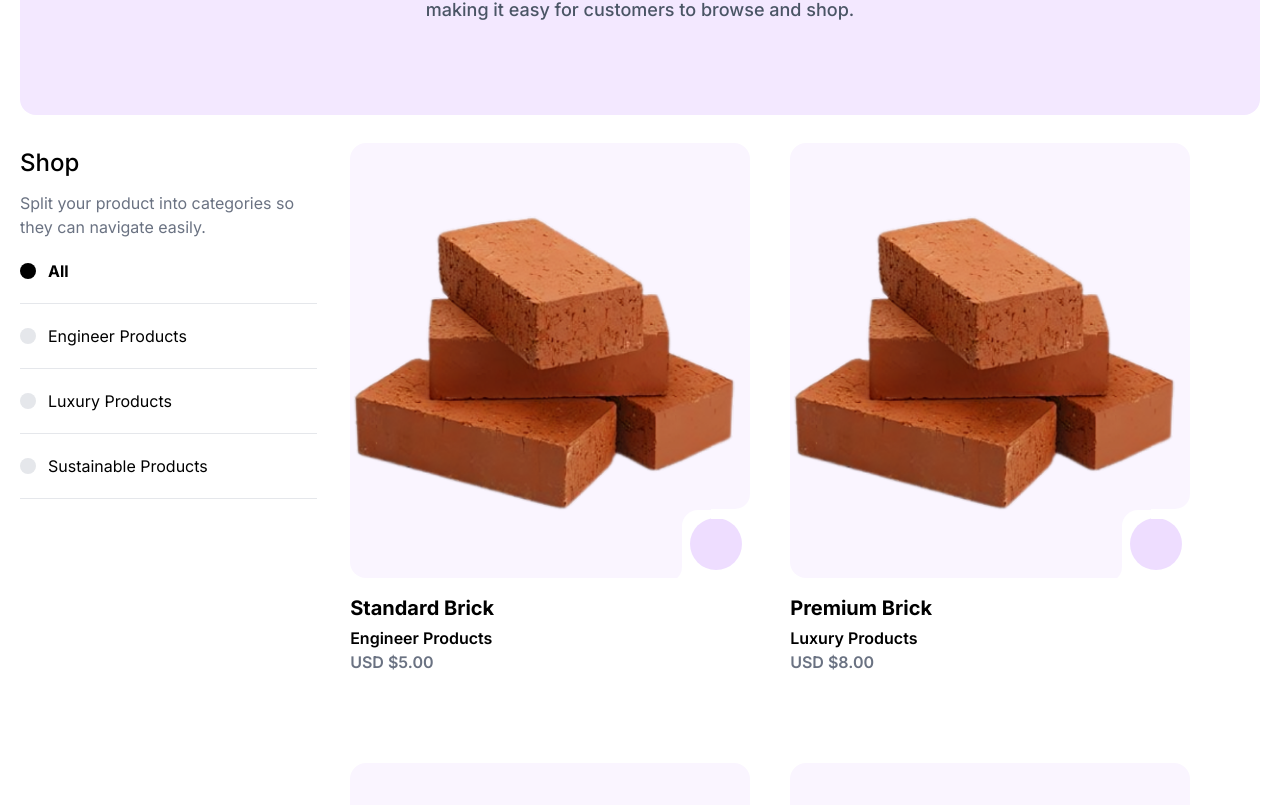
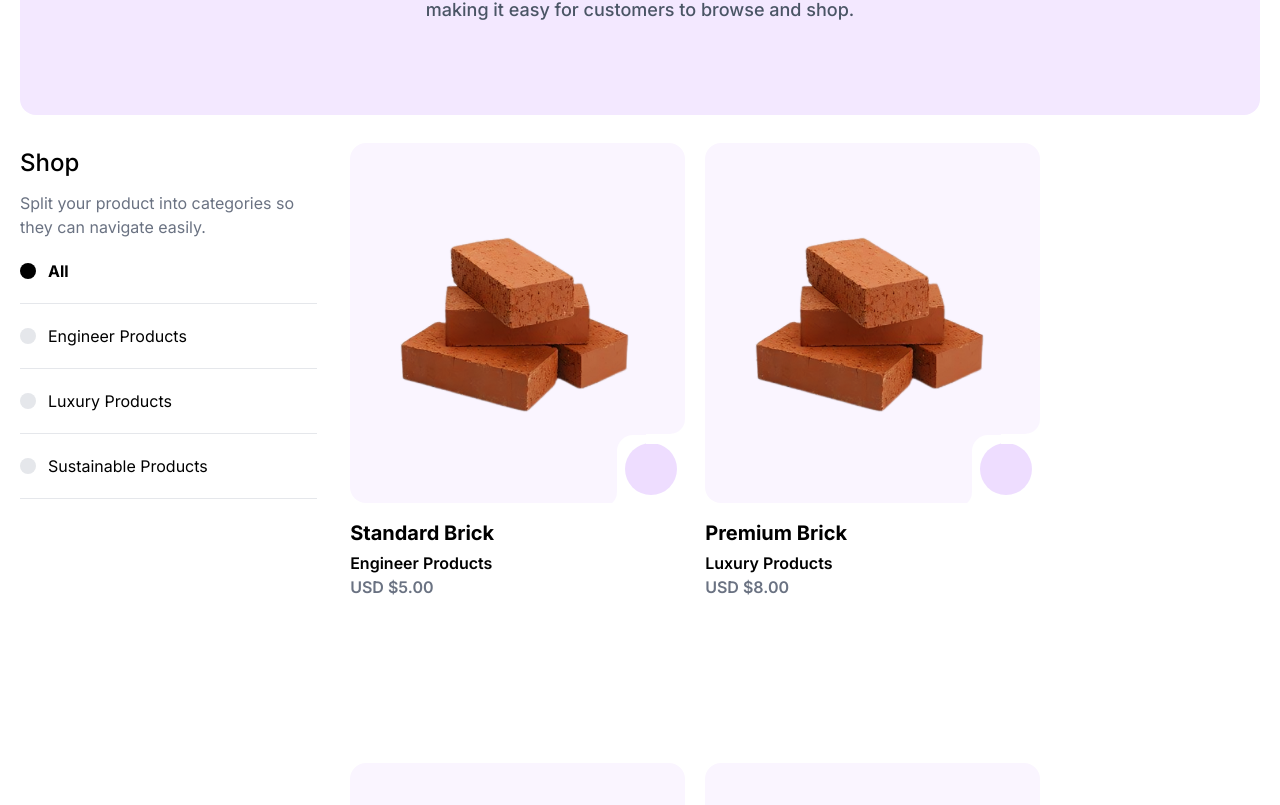
Before and after one commit to Mr-CoderA/ismail-ceramics, a React (Vite) app: page /shop in a window 1280 px wide. Shown: the part 355-1160 px from the top of the page. Built offline with nearby package versions, Linux system fonts and the light colour scheme; some icons are missing; a web font is replaced by a local one.

Commit message:
Implemented Shop Page (Corrected)

```diff
--- a/src/components/ProductCard.jsx
+++ b/src/components/ProductCard.jsx
@@ -7,6 +7,7 @@ export const ProductCard = ({
   showDetails = true,
   width = 450,
   height = 580,
+  style = {},
   className = "",
   imageClass = "w-75",
   variant = "default", // "default" | "highlight"
--- a/src/pages/Shop.jsx
+++ b/src/pages/Shop.jsx
@@ -96,20 +96,43 @@ let categories = ["All", ...new Set(products.map((p) => p.category))];
 
 const Cards = ({ filteredProducts }) => {
   const containerRef = useScrollAnimation();
+  const [size, setSize] = useState({
+    width: window.innerWidth,
+    height: window.innerHeight,
+  });
+
+  useEffect(() => {
+    const handleResize = () => {
+      setSize({
+        width: window.innerWidth,
+        height: window.innerHeight,
+      });
+    };
+
+    window.addEventListener("resize", handleResize);
+    return () => window.removeEventListener("resize", handleResize);
+  }, []);
+
+  useEffect(() => {
+    console.log(size);
+  }, [size]);
   return (
     <div className="!mb-8">
       <div
         ref={containerRef}
-        className="reload-animate-noblur translate-y-[50px]  w-full opacity-100 transform !mt-7 max-md:!mt-25 max-md:flex-col flex flex-wrap justify-start gap-10 max-[1230px]:gap-0 max-md:gap-10"
+        className="reload-animate-noblur translate-y-[50px]  w-full opacity-100 transform !mt-7 max-md:!mt-25 max-md:flex-col flex flex-wrap justify-start gap-5 max-[1230px]:gap-0 max-md:gap-10"
       >
         {filteredProducts.map((p, i) => (
           <ProductCard
             key={i}
             product={p}
             showDetails={true}
-            className="!w-100  max-md:!w-full max-[1230px]:!w-full max-[1230px]:!h-[800px] max-md:!h-[450px] "
-            imageBGClass="max-[1230px]:!h-[80%] max-md:!h-[75%]"
-            imageClass="max-[1230px]:w-80 max-md:w-60"
+            width={size.width <= 1440 ? 335 : 351}
+            className="  !min-h-150  max-md:!w-full max-[1230px]:!w-full max-[1230px]:!h-[800px] max-md:!h-[450px] "
+            imageBGClass={`max-[1230px]:!h-[80%] max-md:!h-[75%]  ${
+              size.width <= 1440 ? "!h-[60%]" : "!h-[75%]"
+            }`}
+            imageClass="max-[1230px]:w-80 max-md:w-60 w-60"
           />
         ))}
       </div>
```
